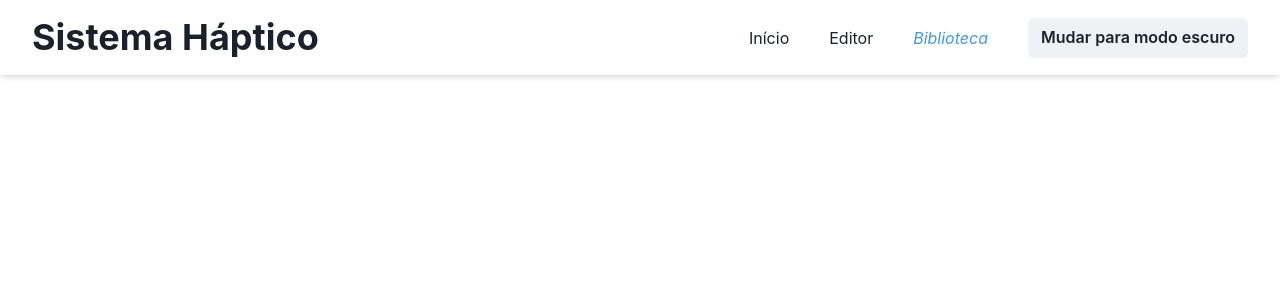
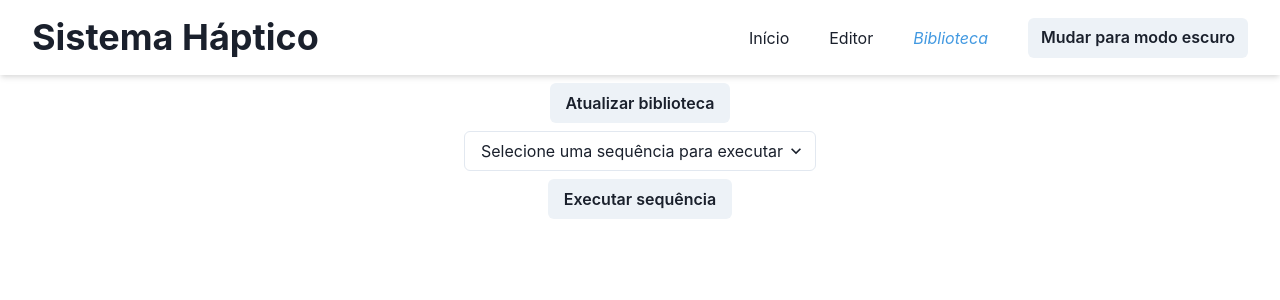
Before and after one commit to emmenezes/hapticsys-interface, a React (Create React App) app: page /library in a window 1280 px wide. Shown: the top 300 px of the page. Built offline with nearby package versions, Linux system fonts and the light colour scheme.

Commit message:
feat: implementa página Library

```diff
--- a/src/pages/Library.jsx
+++ b/src/pages/Library.jsx
@@ -1,12 +1,49 @@
-import React from 'react';
-import { VStack } from '@chakra-ui/react';
+import React, { useEffect, useState } from 'react';
+import { Button, Select, VStack } from '@chakra-ui/react';
 
 import { Header } from '../components/Header';
 
+import { useRequests } from '../services/useRequests';
+
 function Library() {
+  const { listLibrary, libraryInput }  = useRequests();
+  const [selectedInput, setSelectedInput] = useState();
+  const [library, setLibrary] = useState([]);
+
+  const handleOnClick = async () => {
+    try {
+      const response = await fetch('/listlibrary');
+
+      if (!response.ok) {
+        console.log('erro')
+      }
+
+      const result = await response.json();
+
+      setLibrary(result.message)
+    } catch (err) {
+      console.log('err', err)
+    }
+  }
+
+  console.log(selectedInput);
+
+  function sendInput() {
+    libraryInput(selectedInput);
+  }
+
   return (
     <VStack>
       <Header actualPage='Biblioteca' />
+      <VStack>
+        <Button onClick={handleOnClick} >Atualizar biblioteca</Button>
+        <Select placeholder='Selecione uma sequência para executar' onChange={(e) => setSelectedInput(e.target.value)}>
+          {library.map((element) => {
+            return <option value={element.id} key={element.id}>{element.title}</option>
+          })}
+        </Select>
+        <Button onClick={sendInput}>Executar sequência</Button>
+      </VStack>
     </VStack>
   )
 }
```
